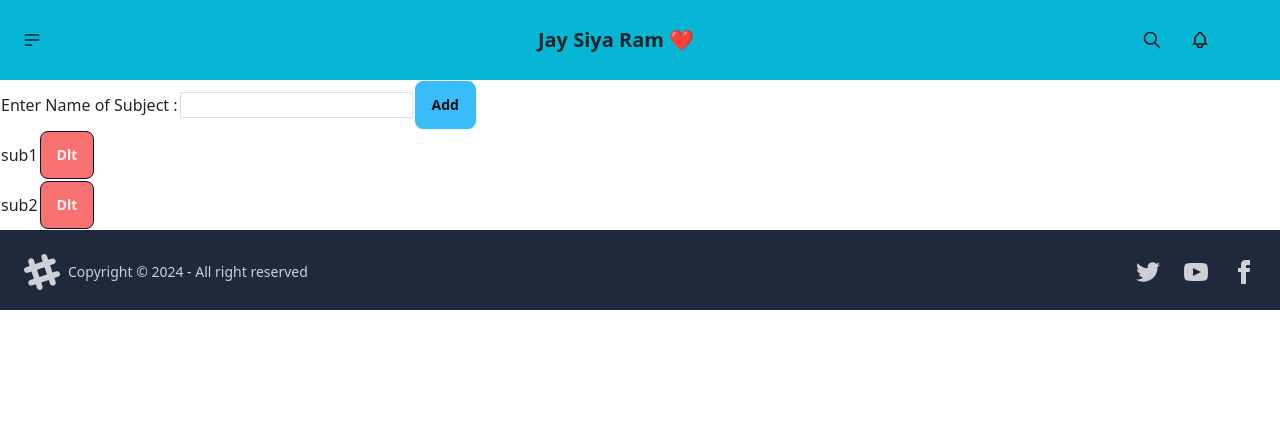
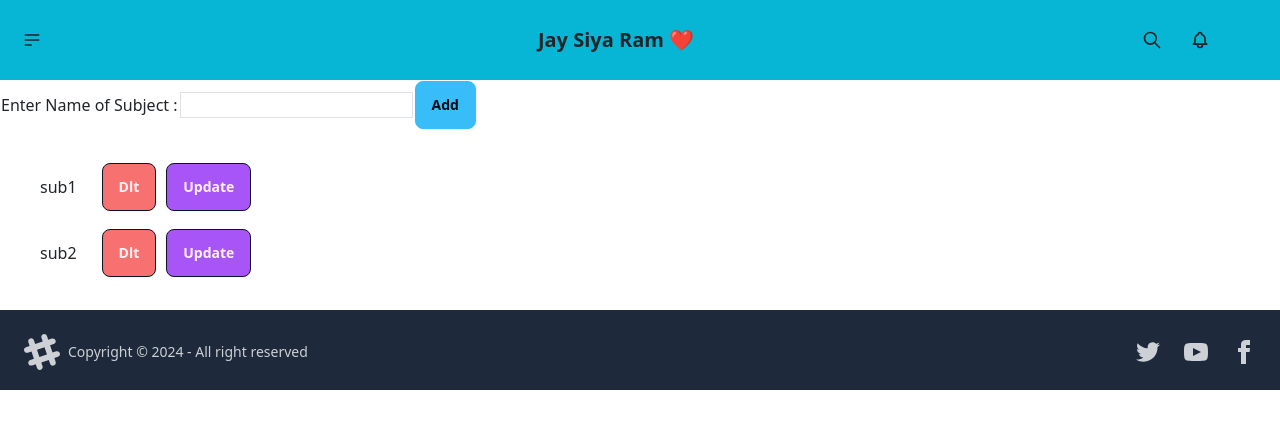
Before and after one commit to MeetLunagariya/React_Workshop, a React (Vite) app: page /Crud in a window 1280 px wide. Shown: the top 428 px of the page. Built offline with nearby package versions, Linux system fonts and the light colour scheme.

Commit message:
Multiple data

```diff
--- a/src/components/day4/Cud.jsx
+++ b/src/components/day4/Cud.jsx
@@ -31,14 +31,14 @@ function Cud() {
           </td>
         </tr>
       </table>
-      <table className="table-auto">
+      <table className="table-auto m-4">
         {sub.map((e, index) => {
           return (
-            <tr key={index}>
-              <td>{e}</td>
+            <tr key={index} >
+              <td className="p-3">{e}</td>
               <td>
                 <button
-                  className="btn bg-red-400 text-rose-50 hover:btn-warning"
+                  className="btn bg-red-400 text-rose-50 hover:bg-red-200 m-2"
                   onClick={() => {
                     sub.splice(index, 1);
                     console.log(sub)
@@ -46,9 +46,21 @@ function Cud() {
                   }}
                 >
                   Dlt
+                </button></td>
+                <td>
+                <button
+                  className="btn bg-purple-500 text-rose-50 hover:bg-purple-200"
+                  onClick={() => {
+                    sub.splice(index, 1);
+                    console.log(sub)
+                    setSub([...sub]);
+                  }}
+                >
+                  Update
                 </button>
               </td>
             </tr>
+
           );
         })}
       </table>
```
